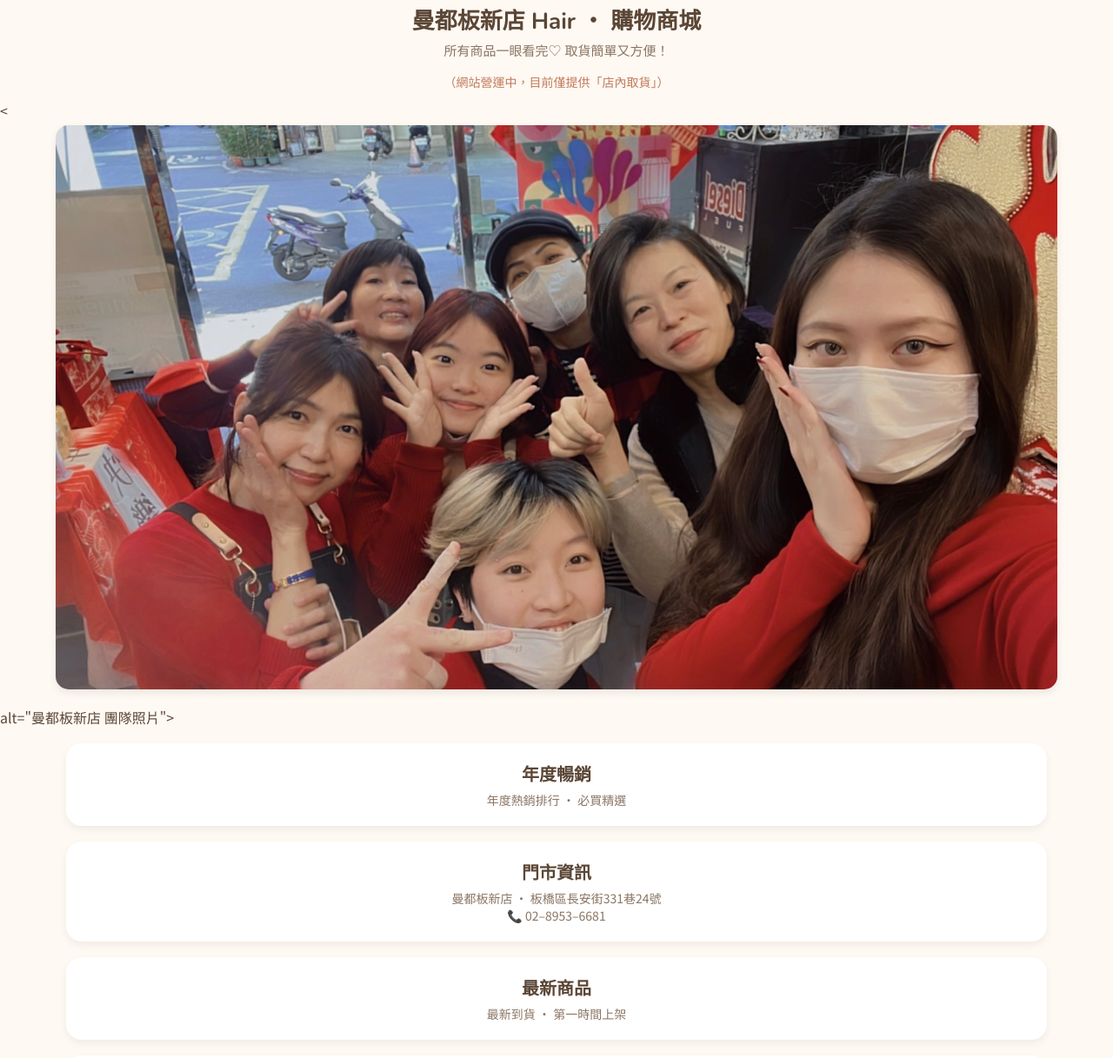
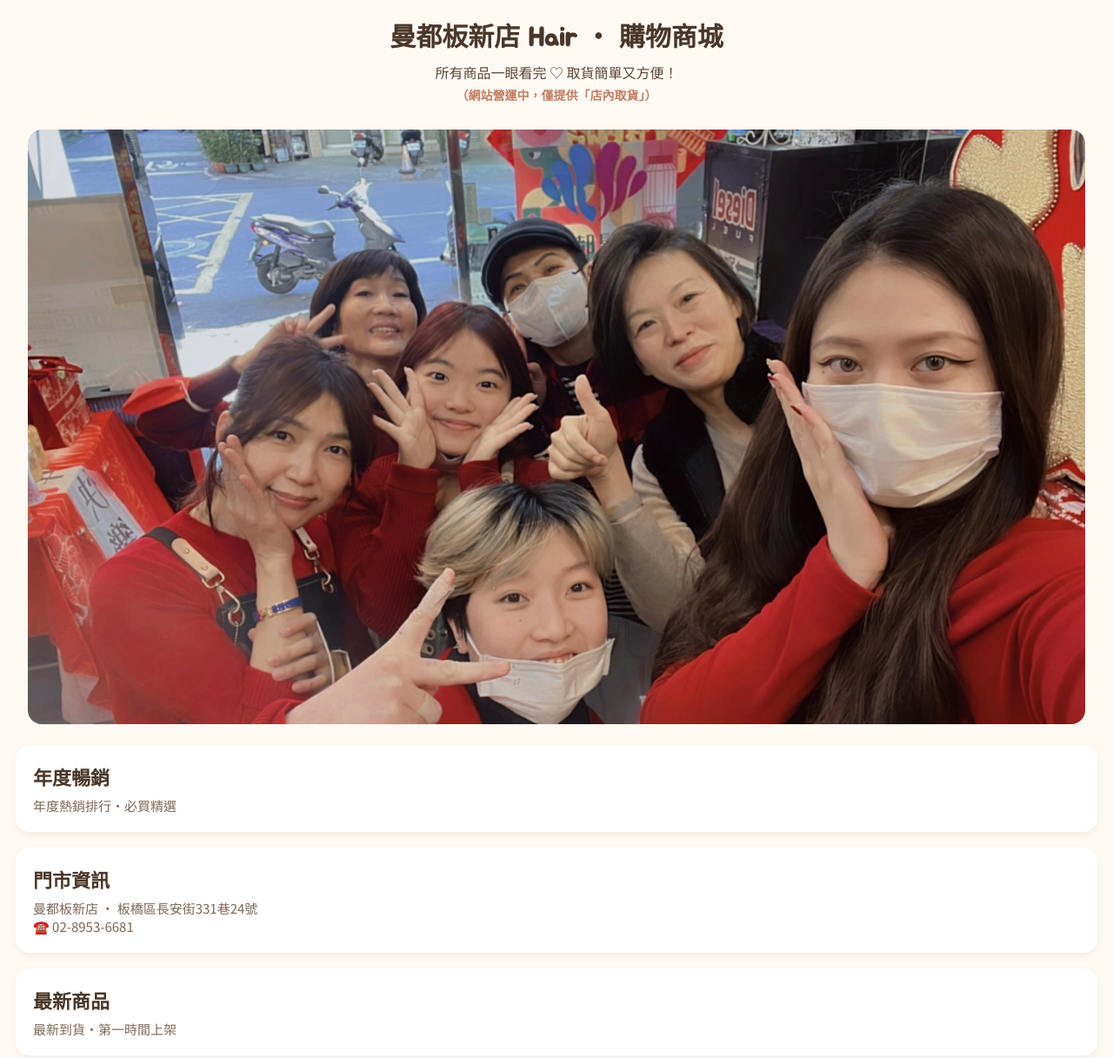
Before and after one commit to yvv8schrsb-glitch/mentor357.products, a plain HTML site: page index.html in a window 1280 px wide. Shown: the part 34-1251 px from the top of the page at 87% size. Drawn offline with nearby package versions, Linux system fonts and the light colour scheme.

Commit message:
Refactor HTML structure and styling

```diff
--- a/index.html
+++ b/index.html
@@ -2,120 +2,127 @@
 <html lang="zh-Hant">
 <head>
     <meta charset="UTF-8">
-<meta name="viewport" content="width=device-width, initial-scale=1">
+    <meta name="viewport" content="width=device-width, initial-scale=1.0">
     <title>曼都板新店 Hair ・ 購物商城</title>
 
-<!-- 可愛韓系字體 -->
-<link href="https://fonts.googleapis.com/css2?family=Noto+Sans+TC:wght@400;500;700&family=Nunito:wght@600;700&display=swap" rel="stylesheet">
+    <!-- 韓系可愛字體 -->
+    <link href="https://fonts.googleapis.com/css2?family=Jua&family=Noto+Sans+TC:wght@400;500;700&display=swap" rel="stylesheet">
 
     <style>
         body {
             margin: 0;
             padding: 0;
-        font-family: 'Noto Sans TC', sans-serif;
-        background: #FFF9F3; /* 奶油色 */
+            font-family: "Noto Sans TC", sans-serif;
+            background: #FFF9F3;
             color: #5B4636;
         }
 
         .header {
             text-align: center;
-        padding: 20px 0 10px;
-        font-family: 'Nunito', sans-serif;
+            padding: 32px 16px 12px;
         }
 
-    .header h1 {
-        font-size: 26px;
-        font-weight: 700;
-        margin-bottom: 5px;
+        h1 {
+            font-family: "Jua", sans-serif;
+            font-size: 30px;
+            margin-bottom: 8px;
+            color: #4A3728;
         }
 
         .subtext {
-        font-size: 15px;
-        color: #8A7563;
-        margin-bottom: 15px;
+            font-size: 16px;
+            margin-bottom: 4px;
         }
 
         .notice {
+            color: #C27D63;
             font-size: 14px;
-        margin-top: 5px;
-        color: #C07A5A;
+            font-weight: 700;
+            margin-bottom: 18px;
         }
 
         .banner-img {
-        width: 90%;
+            width: 100%;
+            border-radius: 16px;
             display: block;
-        margin: 5px auto 20px;
-        border-radius: 15px;
-        box-shadow: 0px 4px 10px rgba(0,0,0,0.08);
+            margin: 0 auto 24px;
+            max-width: 95%;
         }
 
         .card {
-        width: 85%;
-        background: white;
-        margin: 18px auto;
+            background: #FFFFFF;
             padding: 20px;
-        border-radius: 18px;
-        box-shadow: 0px 4px 10px rgba(0,0,0,0.06);
-        text-align: center;
-        transition: 0.15s;
-    }
-
-    .card:hover {
-        transform: scale(1.03);
+            margin: 18px;
+            border-radius: 16px;
+            box-shadow: 0 4px 10px rgba(0, 0, 0, 0.05);
         }
 
         .card-title {
-        font-size: 20px;
+            font-size: 22px;
             font-weight: 700;
+            margin-bottom: 6px;
+            color: #4A3728;
+            font-family: "Jua", sans-serif;
         }
 
         .card-desc {
-        font-size: 14px;
-        color: #8A7563;
-        margin-top: 6px;
+            font-size: 15px;
+            color: #7a6658;
+        }
+
+        a {
+            text-decoration: none;
+            color: inherit;
         }
     </style>
+</head>
 
-</head>
 <body>
 
     <!-- 標題區 -->
     <div class="header">
         <h1>曼都板新店 Hair ・ 購物商城</h1>
-    <div class="subtext">所有商品一眼看完♡ 取貨簡單又方便！</div>
-    <div class="notice">（網站營運中，目前僅提供「店內取貨」）</div>
+        <div class="subtext">所有商品一眼看完 ♡ 取貨簡單又方便！</div>
+        <div class="notice">（網站營運中，僅提供「店內取貨」）</div>
     </div>
 
-<!-- 首頁大圖（請上傳照片後更換路徑） -->
-<<img src="IMG_2516.jpeg" class="banner-img">alt="曼都板新店 團隊照片">
-<!-- ↑ 把 group.jpg 換成你上傳的圖片檔案名稱 -->
+    <!-- 團隊照片 Banner（已替換你的圖片） -->
+    <img src="IMG_2516.jpeg" class="banner-img" alt="曼都板新店 團隊照">
 
     <!-- 區塊 1 -->
+    <a href="#">
         <div class="card">
             <div class="card-title">年度暢銷</div>
-    <div class="card-desc">年度熱銷排行 · 必買精選</div>
+            <div class="card-desc">年度熱銷排行・必買精選</div>
         </div>
+    </a>
 
     <!-- 區塊 2 -->
+    <a href="#">
         <div class="card">
             <div class="card-title">門市資訊</div>
             <div class="card-desc">
-        曼都板新店 · 板橋區長安街331巷24號<br>
-        📞 02–8953–6681
+                曼都板新店 ・ 板橋區長安街331巷24號<br>
+                ☎️ 02-8953-6681
             </div>
         </div>
+    </a>
 
     <!-- 區塊 3 -->
+    <a href="#">
         <div class="card">
             <div class="card-title">最新商品</div>
-    <div class="card-desc">最新到貨 · 第一時間上架</div>
+            <div class="card-desc">最新到貨・第一時間上架</div>
         </div>
+    </a>
 
     <!-- 區塊 4 -->
+    <a href="#">
         <div class="card">
             <div class="card-title">本月活動</div>
-    <div class="card-desc">每月精選優惠 · 限時搶購</div>
+            <div class="card-desc">每月精選優惠・限時搶購</div>
         </div>
+    </a>
 
 </body>
 </html>
```
Lines whose indentation alone changed are shown as unchanged.
